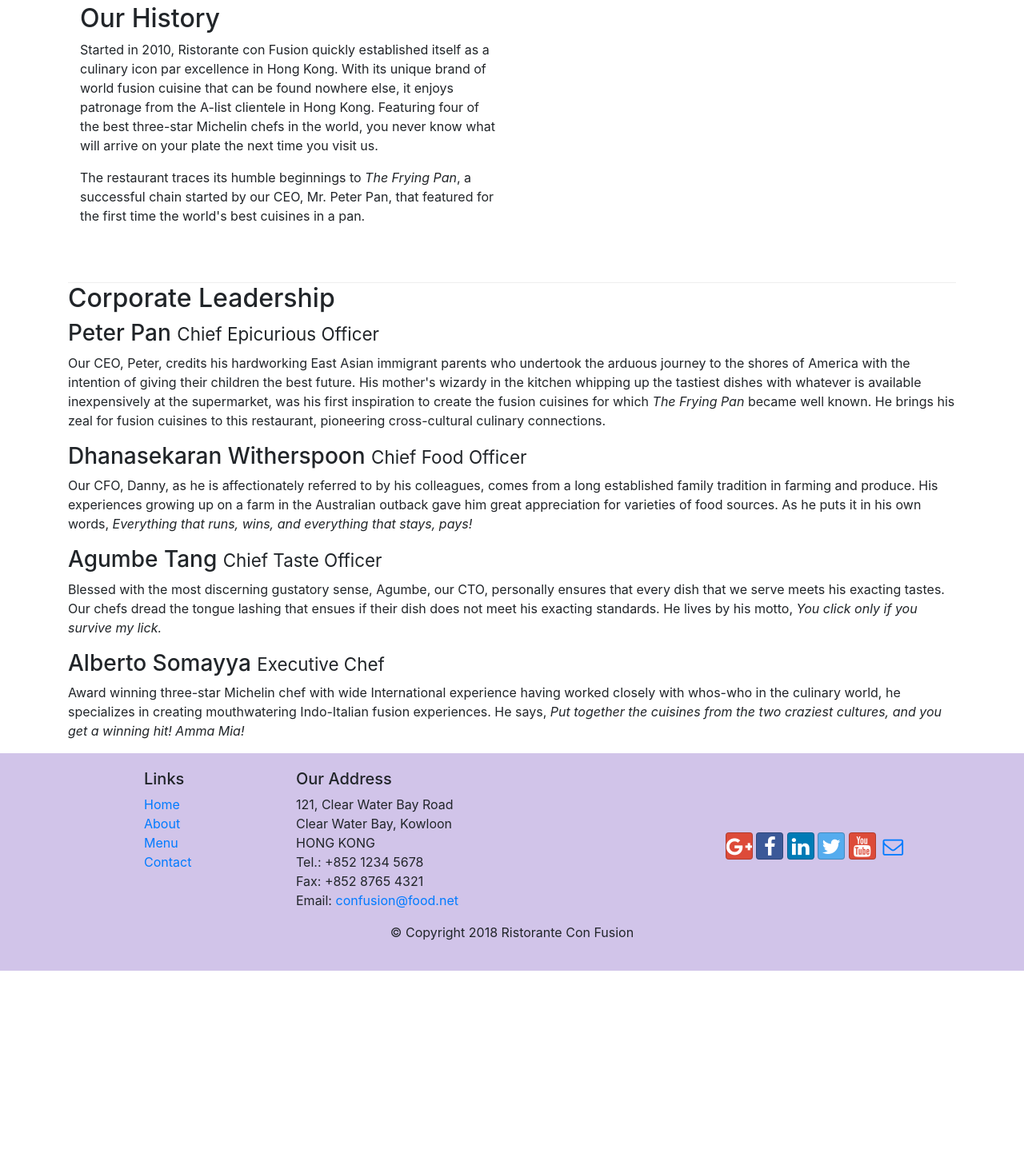
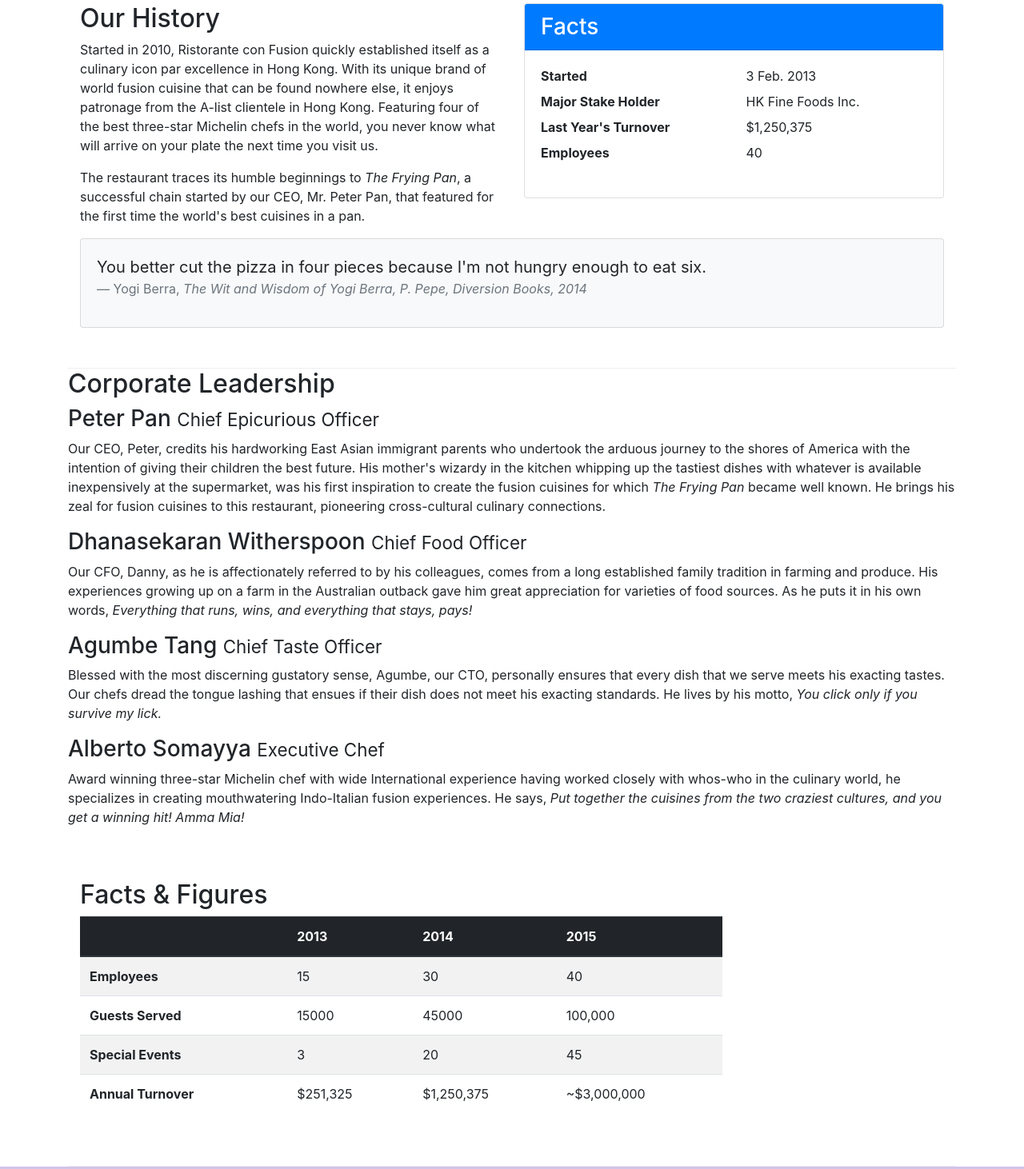
Before and after one commit to TurboJapuraEfac/bootstrap-begin, a website: page aboutus.html in a window 1280 px wide. Shown: the part 511-1973 px from the top of the page at 80% size. Before the commit the page ends 1725 px from the top, so only its background shows below. Drawn offline with nearby package versions, Linux system fonts and the light colour scheme.

Commit message:
Cards and Tables

```diff
--- a/aboutus.html
+++ b/aboutus.html
@@ -60,7 +60,34 @@
                 <p>Started in 2010, Ristorante con Fusion quickly established itself as a culinary icon par excellence in Hong Kong. With its unique brand of world fusion cuisine that can be found nowhere else, it enjoys patronage from the A-list clientele in Hong Kong.  Featuring four of the best three-star Michelin chefs in the world, you never know what will arrive on your plate the next time you visit us.</p>
                 <p>The restaurant traces its humble beginnings to <em>The Frying Pan</em>, a successful chain started by our CEO, Mr. Peter Pan, that featured for the first time the world's best cuisines in a pan.</p>
             </div>
-            <div>
+            <div class="col-sm">
+                <div class="card">
+                    <h3 class="card-header bg-primary text-white">Facts</h3>
+                    <div class="card-body">
+                        <dl class="row">
+                            <dt class="col-6">Started</dt>
+                            <dd class="col-6">3 Feb. 2013</dd>
+                            <dt class="col-6">Major Stake Holder</dt>
+                            <dd class="col-6">HK Fine Foods Inc.</dd>
+                            <dt class="col-6">Last Year's Turnover</dt>
+                            <dd class="col-6">$1,250,375</dd>
+                            <dt class="col-6">Employees</dt>
+                            <dd class="col-6">40</dd>
+                        </dl>
+                    </div>
+                </div>
+            </div>
+            <div class="col-12">
+                <div class="card card-body bg-light">
+                  <blockquote class="blockquote">
+                      <p class="mb-0">You better cut the pizza in four pieces because
+                    I'm not hungry enough to eat six.</p>
+                    <footer class="blockquote-footer">Yogi Berra,
+                        <cite title="Source Title">The Wit and Wisdom of Yogi Berra,
+                            P. Pepe, Diversion Books, 2014</cite>
+                    </footer>
+                  </blockquote>
+                </div>
             </div>
         </div>
 
@@ -87,7 +114,50 @@
             </div>
             </div>
        </div>
-
+       <div class="row row-content">
+           <div class="col-12 col-sm-9">
+               <h2>Facts &amp; Figures</h2>
+                <div class="table-responsive">
+                    <table class="table table-striped">
+                        <thead class="thead-dark">
+                            <tr>
+                                <th>&nbsp;</th>
+                                <th>2013</th>
+                                <th>2014</th>
+                                <th>2015</th>
+                            </tr>
+                        </thead>
+                        <tbody>
+                            <tr>
+                                <th>Employees</th>
+                                <td>15</td>
+                                <td>30</td>
+                                <td>40</td>
+                            </tr>
+                            <tr>
+                                <th>Guests Served</th>
+                                <td>15000</td>
+                                <td>45000</td>
+                                <td>100,000</td>
+                            </tr>
+                            <tr>
+                                <th>Special Events</th>
+                                <td>3</td>
+                                <td>20</td>
+                                <td>45</td>
+                            </tr>
+                            <tr>
+                                <th>Annual Turnover</th>
+                                <td>$251,325</td>
+                                <td>$1,250,375</td>
+                                <td>~$3,000,000</td>
+                            </tr>
+                        </tbody>
+                    </table>
+                </div>
+           </div>
+           <div class="col-12 col-sm-3"></div>
+       </div>
     </div>
 
     <footer class="footer">
```
